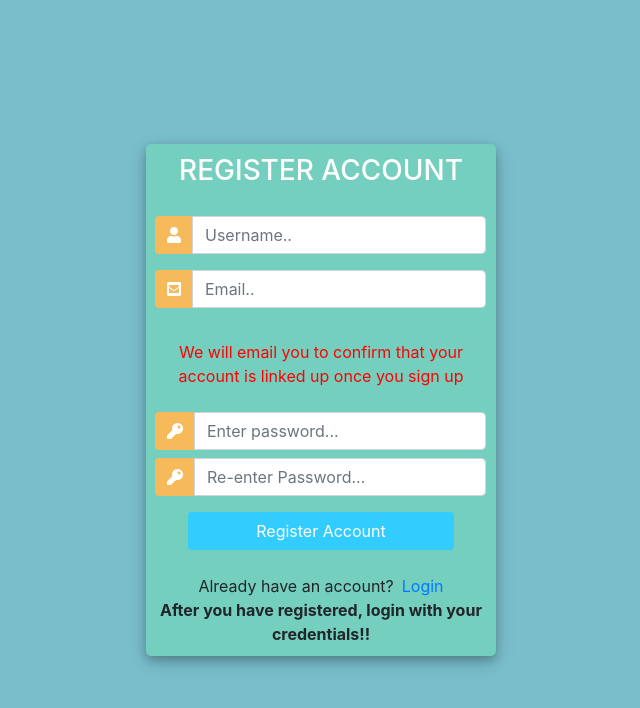
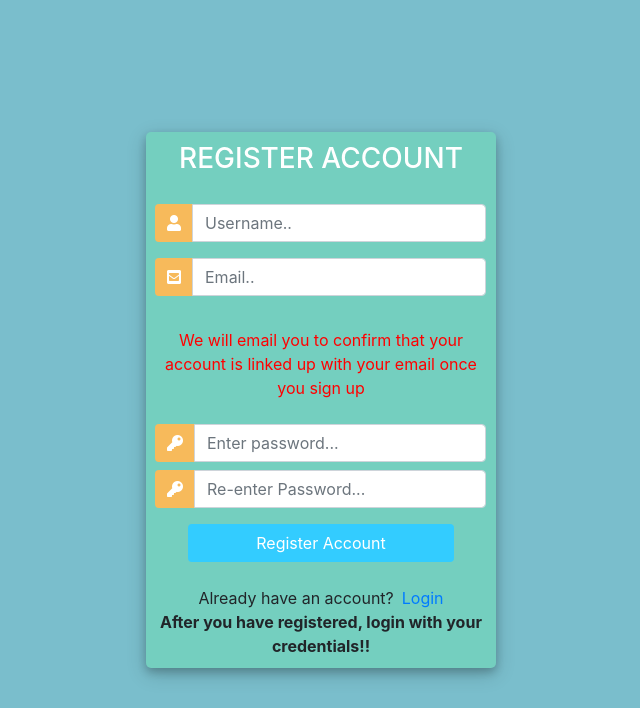
Before and after one commit to pythonrailscoding/ToDoList-App, a Django app: template members/templates/registration/register.html in a window 1280 px wide. Shown: the part 56-764 px from the top of the page, without its empty margins (319-959 px from the left). Run offline with Django 3.2, Linux system fonts and the light colour scheme; the template is opened without the code that fills it, so the values that code supplies are empty, except form fields; form fields are guessed from the names that the template uses; some libraries are stand-ins or nearby versions.

Commit message:
improved the emails

```diff
--- a/members/templates/registration/register.html
+++ b/members/templates/registration/register.html
@@ -99,7 +99,7 @@
 							</div>
 							{{ form.email }}
 						</div>
-						<font color="red"><br><center>We will email you to confirm that your account is linked up once you sign up</center><br></font>
+						<font color="red"><br><center>We will email you to confirm that your account is linked up with your email once you sign up</center><br></font>
 						<div class="input-group mb-2">
 							<div class="input-group-append">
 								<span class="input-group-text"><i class="fas fa-key"></i></span>
```
